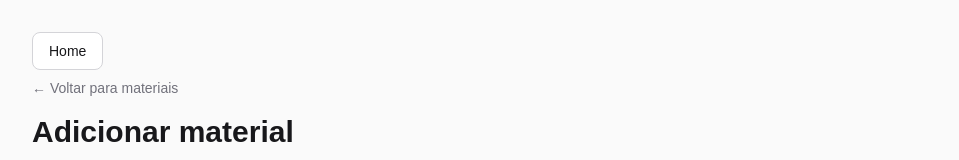
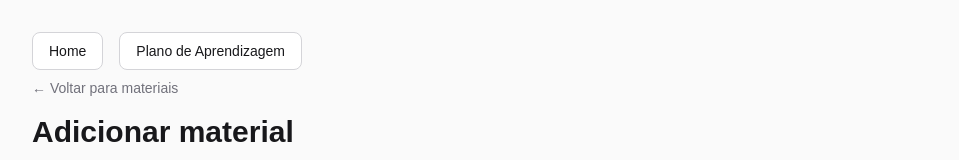
Before and after one commit to digorcrispim/study-ai, a Next.js app: page /upload in a window 1280 px wide. Shown: the top 160 px of the page, without its empty margins (160-1119 px from the left). Built offline with nearby package versions, Linux system fonts and the light colour scheme.

Commit message:
feat: adiciona acesso ao learning plan

```diff
--- a/app/components/HomeButton.tsx
+++ b/app/components/HomeButton.tsx
@@ -2,11 +2,20 @@ import Link from "next/link";
 
 export default function HomeButton() {
   return (
+    <div className="flex flex-wrap gap-4">
       <Link
         href="/"
         className="inline-block rounded-lg border border-zinc-300 bg-white px-4 py-2 text-sm font-medium text-zinc-900 hover:bg-zinc-50"
       >
         Home
       </Link>
+
+      <Link
+        href="/learning-plan"
+        className="inline-block rounded-lg border border-zinc-300 bg-white px-4 py-2 text-sm font-medium text-zinc-900 hover:bg-zinc-50"
+      >
+        Plano de Aprendizagem
+      </Link>
+    </div>
   );
 }
```
Lines whose indentation alone changed are shown as unchanged.
